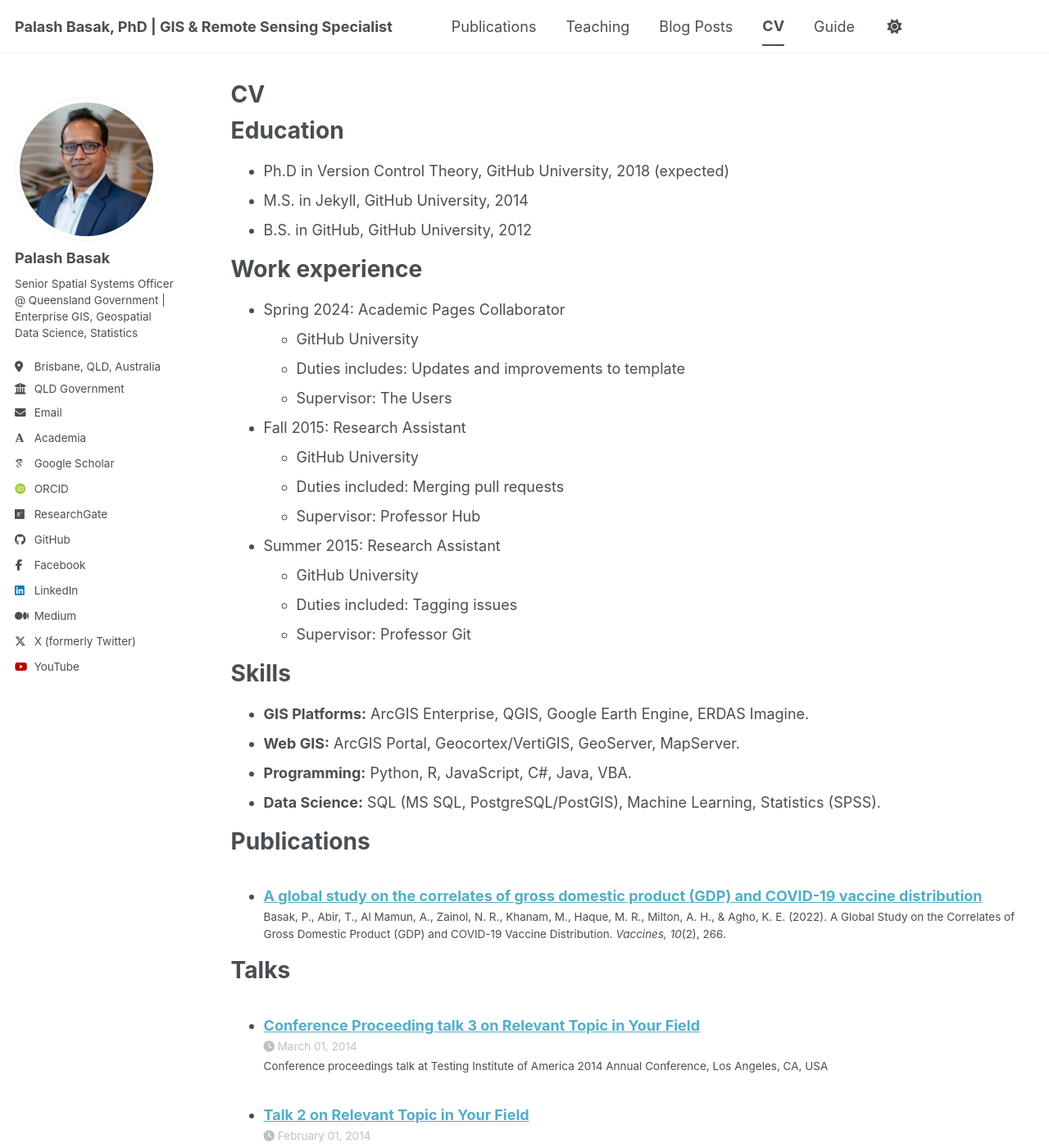
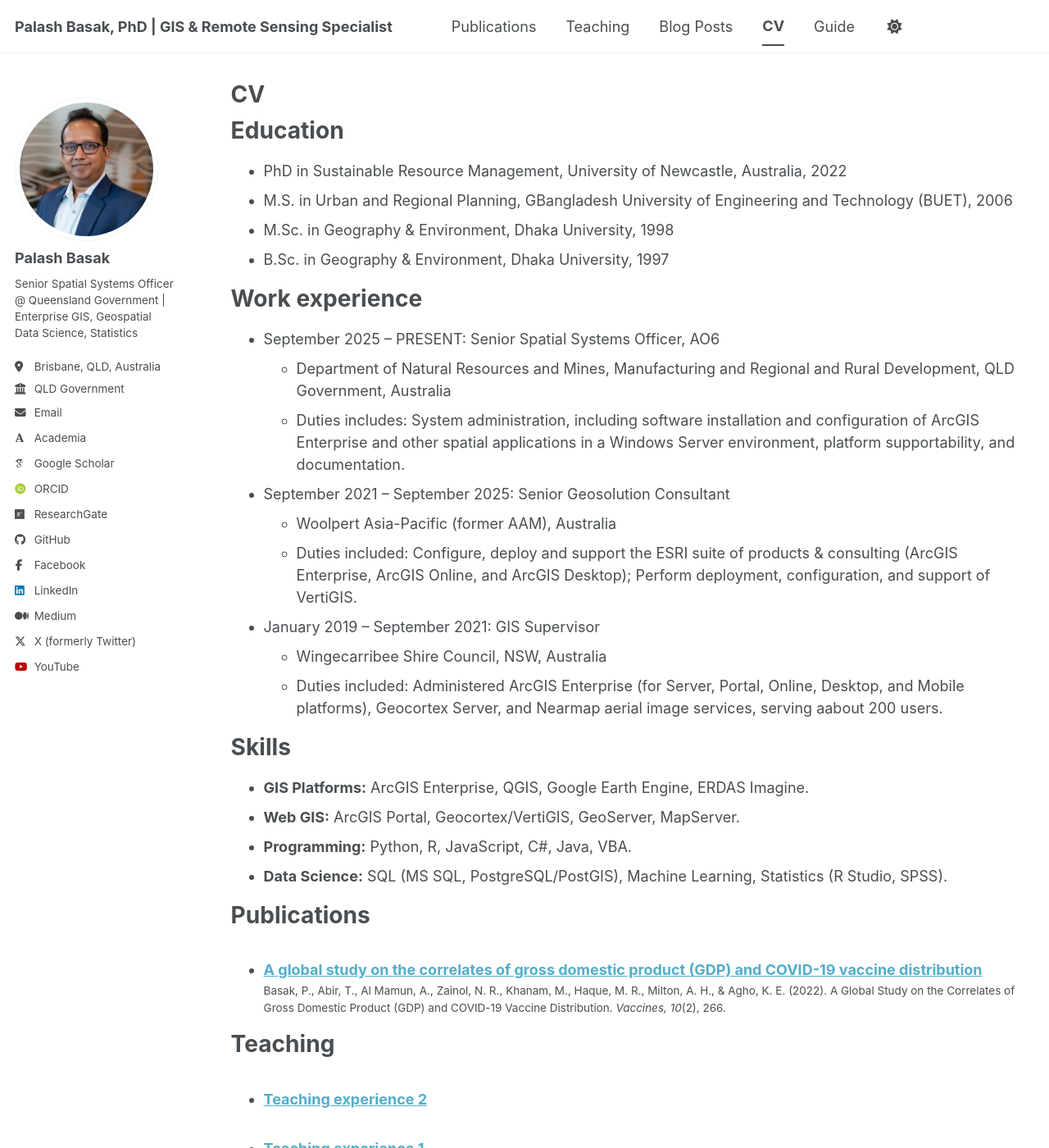
Before and after one commit to basakpalash/basakpalash.github.io, a Jekyll site: the page built from _pages/cv.md, in a window 1280 px wide and 1400 px high. Shown: the whole window at 82% size. Built offline with Jekyll 4.4.1, drawn with Linux system fonts in a browser that asks for light colours; some web fonts are replaced; a script bundle is joined from its source files by our own code; library files that are not in the unit come from our copies; some of the changed text lies outside the part shown.

Commit message:
CV updated

```diff
--- a/_pages/cv.md
+++ b/_pages/cv.md
@@ -11,33 +11,31 @@ redirect_from:
 
 Education
 ======
-* Ph.D in Version Control Theory, GitHub University, 2018 (expected)
-* M.S. in Jekyll, GitHub University, 2014
-* B.S. in GitHub, GitHub University, 2012
+* PhD in Sustainable Resource Management, University of Newcastle, Australia, 2022
+* M.S. in Urban and Regional Planning, GBangladesh University of Engineering and Technology (BUET), 2006
+* M.Sc. in Geography & Environment, Dhaka University, 1998
+* B.Sc. in Geography & Environment, Dhaka University, 1997
 
 Work experience
 ======
-* Spring 2024: Academic Pages Collaborator
-  * GitHub University
-  * Duties includes: Updates and improvements to template
-  * Supervisor: The Users
+* September 2025 – PRESENT: Senior Spatial Systems Officer, AO6
+  * Department of Natural Resources and Mines, Manufacturing and Regional and Rural Development, QLD Government, Australia
+  * Duties includes: System administration, including software installation and configuration of ArcGIS Enterprise and other spatial applications in a Windows Server environment, platform supportability, and documentation.
 
-* Fall 2015: Research Assistant
-  * GitHub University
-  * Duties included: Merging pull requests
-  * Supervisor: Professor Hub
+* September 2021 – September 2025: Senior Geosolution Consultant
+  * Woolpert Asia-Pacific (former AAM), Australia
+  * Duties included: Configure, deploy and support the ESRI suite of products & consulting (ArcGIS Enterprise, ArcGIS Online, and ArcGIS Desktop); Perform deployment, configuration, and support of VertiGIS.
 
-* Summer 2015: Research Assistant
-  * GitHub University
-  * Duties included: Tagging issues
-  * Supervisor: Professor Git
+* January 2019 – September 2021: GIS Supervisor
+  * Wingecarribee Shire Council, NSW, Australia
+  * Duties included: Administered ArcGIS Enterprise (for Server, Portal, Online, Desktop, and Mobile platforms), Geocortex Server, and Nearmap aerial image services, serving aabout 200 users.
 
 Skills
 ======
 *   **GIS Platforms:** ArcGIS Enterprise, QGIS, Google Earth Engine, ERDAS Imagine.
 *   **Web GIS:** ArcGIS Portal, Geocortex/VertiGIS, GeoServer, MapServer.
 *   **Programming:** Python, R, JavaScript, C#, Java, VBA.
-*   **Data Science:** SQL (MS SQL, PostgreSQL/PostGIS), Machine Learning, Statistics (SPSS).
+*   **Data Science:** SQL (MS SQL, PostgreSQL/PostGIS), Machine Learning, Statistics (R Studio, SPSS).
 
 Publications
 ======
@@ -45,18 +43,9 @@ Publications
     {% include archive-single-cv.html %}
   {% endfor %}</ul>
 
-Talks
-======
-  <ul>{% for post in site.talks reversed %}
-    {% include archive-single-talk-cv.html  %}
-  {% endfor %}</ul>
 
 Teaching
 ======
   <ul>{% for post in site.teaching reversed %}
     {% include archive-single-cv.html %}
   {% endfor %}</ul>
-
-Service and leadership
-======
-* Currently signed in to 43 different slack teams
```
